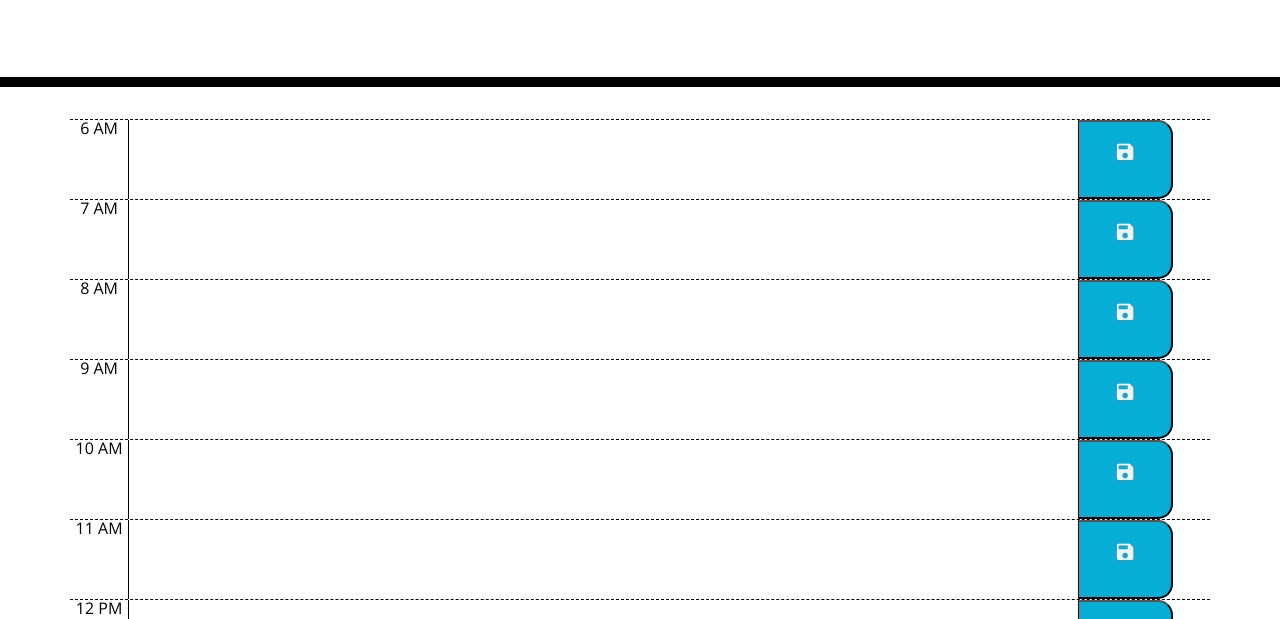
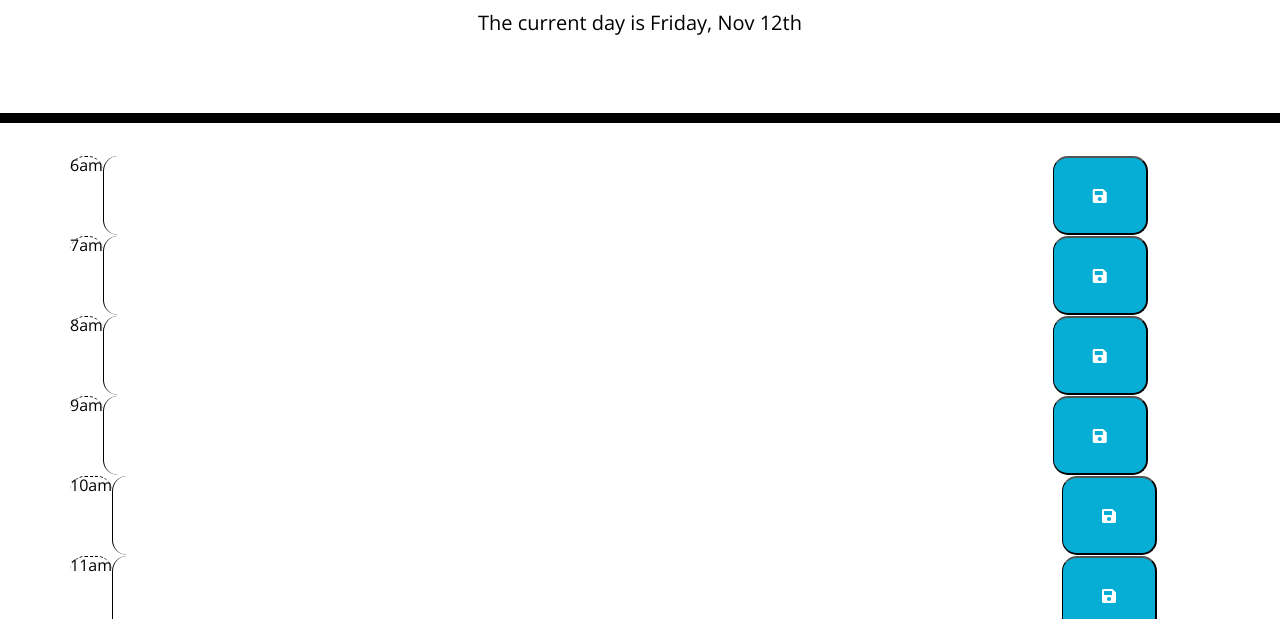
Before and after one commit to klmirg/challenge-5-workday-scheduler, a plain HTML site: page Develop/index.html in a window 1280 px wide. Shown: the part 181-800 px from the top of the page. Drawn offline with nearby package versions, Linux system fonts and the light colour scheme.

Commit message:
took out my html time blocks and added javaScript

```diff
--- a/Develop/assets/js/script.js
+++ b/Develop/assets/js/script.js
@@ -0,0 +1,73 @@
+// var buttonEl = document.querySelectorAll(".saveBtn");
+// var events = {};
+
+$("#currentDay").append("The current day is " + moment().format('dddd, MMM Do'));
+
+var hours = ["6am", "7am", "8am", "9am", "10am", "11am", "12pm", "1pm", "2pm", "3pm", "4pm", "5pm", "6pm", "7pm", "8pm", "9pm", "10pm", "11pm", "12am", "1am", "2am", "3am", "4am", "5am"]
+
+for (let i = 0; i < hours.length; i++) {
+  var hoursDisplay = hours[i];
+
+  // created parent div
+  var parentDiv = $("<div>").addClass("row");
+
+  // created hours and append
+  var newHour = $("<div>").addClass("time-block row-1 hour").text(hoursDisplay);
+  $(parentDiv).append(newHour);
+
+  // created and append text area
+  var newText = $("<textarea>").addClass("time-block description col-10")
+  $(parentDiv).append(newText);
+
+  // created a button and appending the button to the parentDiv
+  var newButton = $("<button>").addClass("time-block saveBtn col-1").attr("width", "20");
+  $(parentDiv).append(newButton);
+
+  // put icon on the button
+  var saveIcon = $("<span>").addClass("fas fa-save");
+  $(newButton).append(saveIcon);
+
+  $(".container").append(parentDiv);
+
+}
+
+$(".saveBtn").click(function() {
+
+  var entry = $(this).siblings("textarea").val()
+  var time = $(this).parent(".row").text()
+
+  localStorage.setItem ("event", entry);
+  localStorage.setItem ("time", time);
+
+  console.log(time);
+  console.log(entry);
+});
+
+var loadSchedule = function() {
+
+  entry = JSON.parse(localStorage.getItem("entry"));
+
+}
+
+
+
+
+// var addTask = function () {
+
+// }
+
+// var saveTask = function (event) {
+//   // var savedTasks = localStorage.setItem("tasks");
+//   console.log("click")
+//   // console.log(savedTasks);
+// };
+
+
+// var saveTaskHandler = function () {
+
+
+// }
+
+
+
+// loadEvents();
--- a/Develop/index.html
+++ b/Develop/index.html
@@ -29,8 +29,8 @@
       <p id="currentDay" class="lead"></p>
     </header>
     <div class="container">
-      <div class="calendar">
-        <div class="time-block">
+
+        <!-- <div class="time-block">
             <div class="row row-1 hour">6 AM
               <textarea class="description col-10"></textarea>
               <button class="saveBtn col-1"><img src="assets/images/save_icon.png" width="20px" height="20px">
@@ -151,9 +151,9 @@
               <button class="saveBtn col-1"><img src="assets/images/save_icon.png" width="20px" height="20px">
               </button>
             </div>
-        </div>
-      <!-- Timeblocks go here -->
-    </div>
+        </div> -->
+       <!-- Timeblocks go here -->
+     </div>
 
     <script src="https://code.jquery.com/jquery-3.4.1.min.js"></script>
     <script src="https://cdnjs.cloudflare.com/ajax/libs/moment.js/2.24.0/moment.min.js"></script>
```
